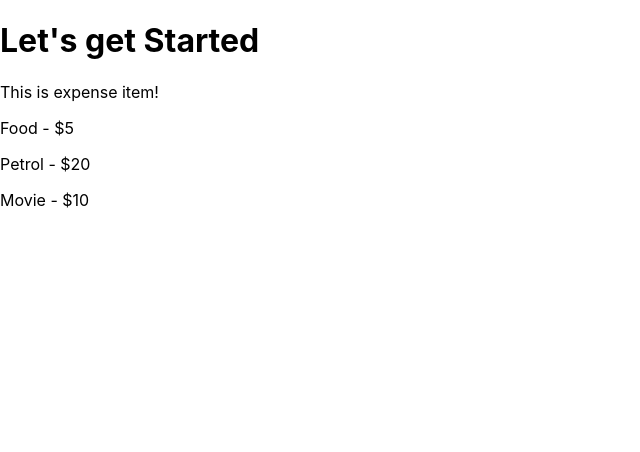
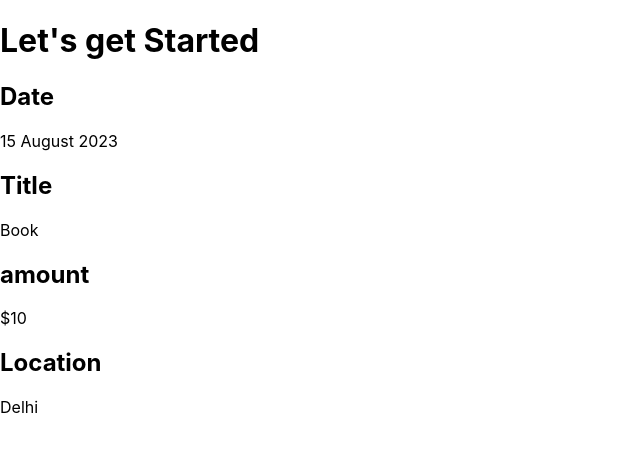
Before and after one commit to AmitkrMeena02/Learning-React, a React (Create React App) app in the folder project_one/: page / in a window 1280 px wide. Shown: the top 452 px of the page, without its empty margins (0-640 px from the left). Built offline with nearby package versions, Linux system fonts and the light colour scheme.

Commit message:
writing complex JSX

```diff
--- a/project_one/src/Components/ExpenseItem.js
+++ b/project_one/src/Components/ExpenseItem.js
@@ -1,12 +1,24 @@
 function ExpenseItem(){
-    return(
+  return (
+    <div>
       <div>
-        <p>This is expense item!</p>
-        <p>Food - $5</p>
-        <p>Petrol - $20</p>
-        <p>Movie - $10</p>
+        <h2>Date</h2>
+        <div>15 August 2023</div>
       </div>
-    );
-  }
+      <div>
+        <h2>Title</h2>
+        <div>Book</div>
+      </div>
+      <div>
+        <h2>amount</h2>
+        <div>$10</div>
+      </div>
+      <div>
+        <h2>Location</h2>
+        <div>Delhi</div>
+      </div>
+    </div>
+  );
+}
 
-  export default ExpenseItem
+export default ExpenseItem;
```
